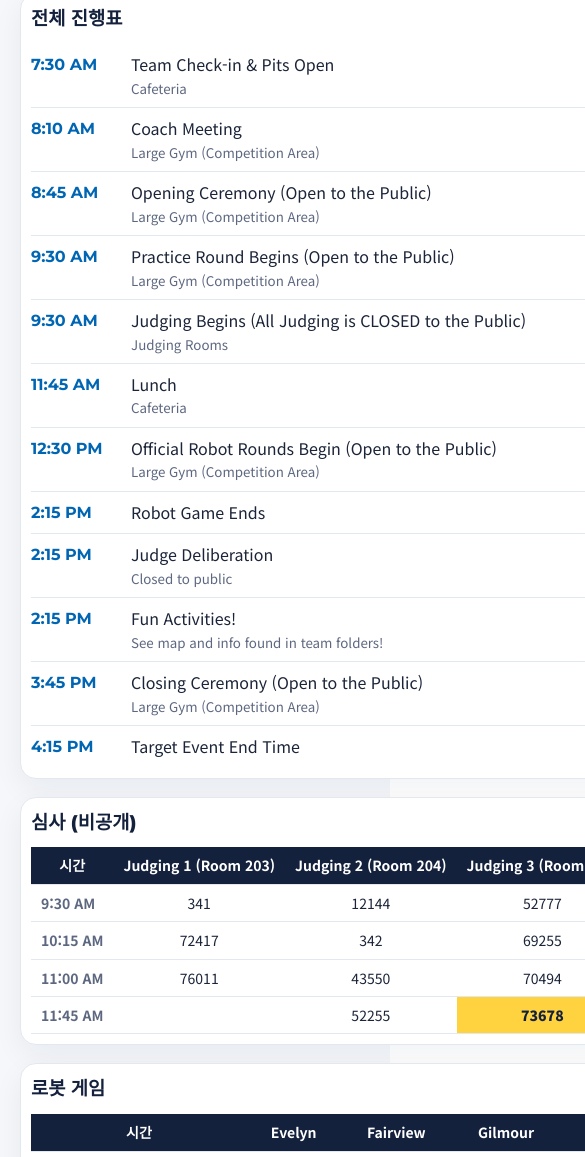
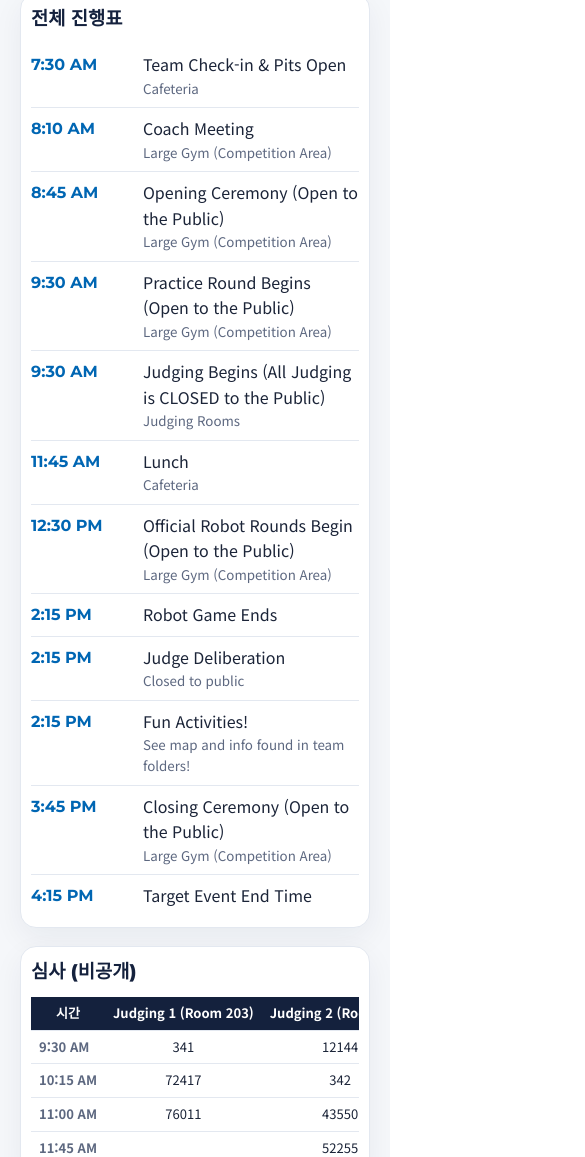
Before and after one commit to sehyunnoh/spark-crew, a plain HTML site: page site/index.html in a window 390 px wide. Shown: the part 10386-11543 px from the top of the page, 585 px wide, since content can reach past the window. Drawn offline with Linux system fonts and the light colour scheme.

Commit message:
모바일 일정 섹션 가로 넘침 수정 (grid minmax, 표 스크롤)
Co-Authored-By: Claude Sonnet 5.5 <noreply@anthropic.com>

```diff
--- a/site/css/style.css
+++ b/site/css/style.css
@@ -195,3 +195,10 @@ footer .cp{width:100%;border-top:1px solid rgba(255,255,255,.12);padding-top:18p
 .sched .src a{color:var(--blue);text-decoration:underline}
 .sched .pick button{font:inherit;font-weight:800;padding:8px 18px;border:2px solid var(--line);border-radius:999px;background:#fff;color:var(--navy);cursor:pointer}
 .sched .pick button.on{background:var(--navy);border-color:var(--navy);color:#fff}
+.sched .wrap{grid-template-columns:minmax(0,1fr)}
+@media (max-width:820px){
+  .sched .pick{flex-wrap:wrap}
+  .sched .ar{gap:12px}.sched .ar b{flex:0 0 100px}
+  .sched table{font-size:13px}.sched th,.sched td{padding:6px 8px}
+  .sched tbody th{position:sticky;left:0;background:#fff;z-index:1}
+}
```
